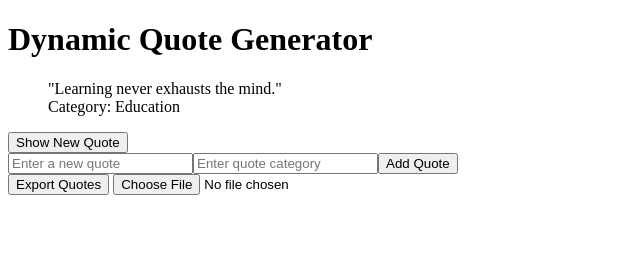
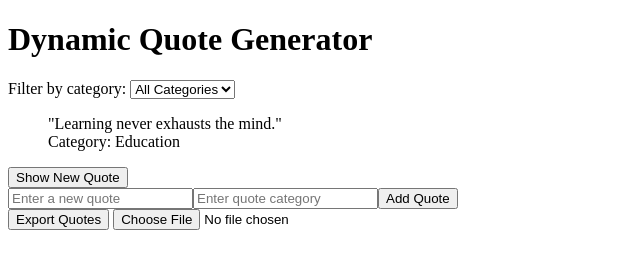
Before and after one commit to AchrafMamounia97/alx_fe_javascript, a plain HTML site: page dom-manipulation/index.html in a window 1280 px wide. Both pictures are taken after a click on the button "Show New Quote". Shown: the whole page, without its empty margins (0-640 px from the left). Drawn offline with Linux system fonts and the light colour scheme.

Commit message:
Task 2 Done

```diff
--- a/dom-manipulation/index.html
+++ b/dom-manipulation/index.html
@@ -8,16 +8,21 @@
 <body>
   <h1>Dynamic Quote Generator</h1>
 
+  <!-- Category filter dropdown -->
+  <label for="categoryFilter">Filter by category:</label>
+  <select id="categoryFilter" onchange="filterQuotes()">
+    <option value="all">All Categories</option>
+    <!-- dynamically populated options -->
+  </select>
+
   <div id="quoteDisplay"></div>
   <button id="newQuote">Show New Quote</button>
 
   <!-- Add Quote form container -->
   <div id="addQuoteContainer"></div>
 
-  <!-- Explicitly add required export button -->
+  <!-- Export/Import -->
   <button id="exportQuotes">Export Quotes</button>
-
-  <!-- Explicitly add required import file input -->
   <input type="file" id="importFile" accept=".json" onchange="importFromJsonFile(event)" />
 
   <script src="script.js"></script>
--- a/dom-manipulation/script.js
+++ b/dom-manipulation/script.js
@@ -1,8 +1,8 @@
-// load quotes from localStorage if available, otherwise defaults
+// load from localStorage or default quotes
 let quotes = JSON.parse(localStorage.getItem("quotes")) || [
   { text: "The only limit is your mind.", category: "Motivation" },
   { text: "Creativity takes courage.", category: "Inspiration" },
-  { text: "Learning never exhausts the mind.", category: "Education" },
+  { text: "Learning never exhausts the mind.", category: "Education" }
 ];
 
 // Save quotes to localStorage
@@ -10,10 +10,21 @@ function saveQuotes() {
   localStorage.setItem("quotes", JSON.stringify(quotes));
 }
 
-// show a random quote
+// show a random quote from the currently selected filter
 function showRandomQuote() {
-  const randomIndex = Math.floor(Math.random() * quotes.length);
-  const quote = quotes[randomIndex];
+  const selectedCategory = document.getElementById("categoryFilter").value;
+  let filteredQuotes = quotes;
+  if (selectedCategory !== "all") {
+    filteredQuotes = quotes.filter(q => q.category === selectedCategory);
+  }
+
+  if (filteredQuotes.length === 0) {
+    alert("No quotes in this category.");
+    return;
+  }
+
+  const randomIndex = Math.floor(Math.random() * filteredQuotes.length);
+  const quote = filteredQuotes[randomIndex];
 
   const quoteDisplay = document.getElementById("quoteDisplay");
   quoteDisplay.innerHTML = `
@@ -23,17 +34,30 @@ function showRandomQuote() {
     </blockquote>
   `;
 
-  // store last viewed quote in sessionStorage
+  // store last displayed quote in sessionStorage
   sessionStorage.setItem("lastQuote", JSON.stringify(quote));
 }
 
-// event listener for show new quote
-document.getElementById("newQuote").addEventListener("click", showRandomQuote);
+// add quote function
+function addQuote() {
+  const text = document.getElementById("newQuoteText").value.trim();
+  const category = document.getElementById("newQuoteCategory").value.trim();
 
-// create the add-quote form
+  if (text && category) {
+    quotes.push({ text, category });
+    saveQuotes();
+    populateCategories();
+    alert("Quote added successfully!");
+    document.getElementById("newQuoteText").value = "";
+    document.getElementById("newQuoteCategory").value = "";
+  } else {
+    alert("Please enter both a quote and a category.");
+  }
+}
+
+// dynamically build the add-quote form
 function createAddQuoteForm() {
   const container = document.getElementById("addQuoteContainer");
-
   const inputText = document.createElement("input");
   inputText.id = "newQuoteText";
   inputText.type = "text";
@@ -53,23 +77,52 @@ function createAddQuoteForm() {
   container.appendChild(button);
 }
 
-// add a new quote
-function addQuote() {
-  const text = document.getElementById("newQuoteText").value.trim();
-  const category = document.getElementById("newQuoteCategory").value.trim();
+// populate the category dropdown
+function populateCategories() {
+  const categoryFilter = document.getElementById("categoryFilter");
 
-  if (text && category) {
-    quotes.push({ text, category });
-    saveQuotes();
-    alert("Quote added successfully!");
-    document.getElementById("newQuoteText").value = "";
-    document.getElementById("newQuoteCategory").value = "";
-  } else {
-    alert("Please enter both a quote and a category.");
+  // remove old options except "all"
+  categoryFilter.innerHTML = `<option value="all">All Categories</option>`;
+
+  const categories = [...new Set(quotes.map(q => q.category))];
+  categories.forEach(category => {
+    const option = document.createElement("option");
+    option.value = category;
+    option.textContent = category;
+    categoryFilter.appendChild(option);
+  });
+
+  // restore last selected filter if exists
+  const lastFilter = localStorage.getItem("lastFilter");
+  if (lastFilter) {
+    categoryFilter.value = lastFilter;
   }
 }
 
-// export to JSON file
+// filter quotes based on selected category
+function filterQuotes() {
+  const selectedCategory = document.getElementById("categoryFilter").value;
+  localStorage.setItem("lastFilter", selectedCategory);
+
+  const filtered = selectedCategory === "all"
+    ? quotes
+    : quotes.filter(q => q.category === selectedCategory);
+
+  if (filtered.length === 0) {
+    document.getElementById("quoteDisplay").innerHTML = "<p>No quotes in this category.</p>";
+    return;
+  }
+
+  const quote = filtered[0]; // show first match by default
+  document.getElementById("quoteDisplay").innerHTML = `
+    <blockquote>
+      "${quote.text}"
+      <footer>Category: ${quote.category}</footer>
+    </blockquote>
+  `;
+}
+
+// export quotes
 function exportToJsonFile() {
   const data = JSON.stringify(quotes, null, 2);
   const blob = new Blob([data], { type: "application/json" });
@@ -83,38 +136,40 @@ function exportToJsonFile() {
   URL.revokeObjectURL(url);
 }
 
-// import from JSON file
+// import quotes
 function importFromJsonFile(event) {
   const fileReader = new FileReader();
-  fileReader.onload = function (e) {
+  fileReader.onload = function(e) {
     try {
       const importedQuotes = JSON.parse(e.target.result);
       if (Array.isArray(importedQuotes)) {
         quotes.push(...importedQuotes);
         saveQuotes();
+        populateCategories();
         alert("Quotes imported successfully!");
       } else {
-        alert("Invalid JSON file.");
+        alert("Invalid JSON format.");
       }
-    } catch (err) {
-      alert("Error parsing JSON.");
+    } catch {
+      alert("Error parsing JSON file.");
     }
   };
   fileReader.readAsText(event.target.files[0]);
 }
 
-// attach event listener to Export button
+// event listeners
+document.getElementById("newQuote").addEventListener("click", showRandomQuote);
 document.getElementById("exportQuotes").addEventListener("click", exportToJsonFile);
 
-// call form creator on page load
+// initialize
 createAddQuoteForm();
+populateCategories();
 
-// optional: load last quote if exists
+// optional: restore last viewed quote
 const last = sessionStorage.getItem("lastQuote");
 if (last) {
   const quote = JSON.parse(last);
-  const quoteDisplay = document.getElementById("quoteDisplay");
-  quoteDisplay.innerHTML = `
+  document.getElementById("quoteDisplay").innerHTML = `
     <blockquote>
       "${quote.text}"
       <footer>Category: ${quote.category}</footer>
```
